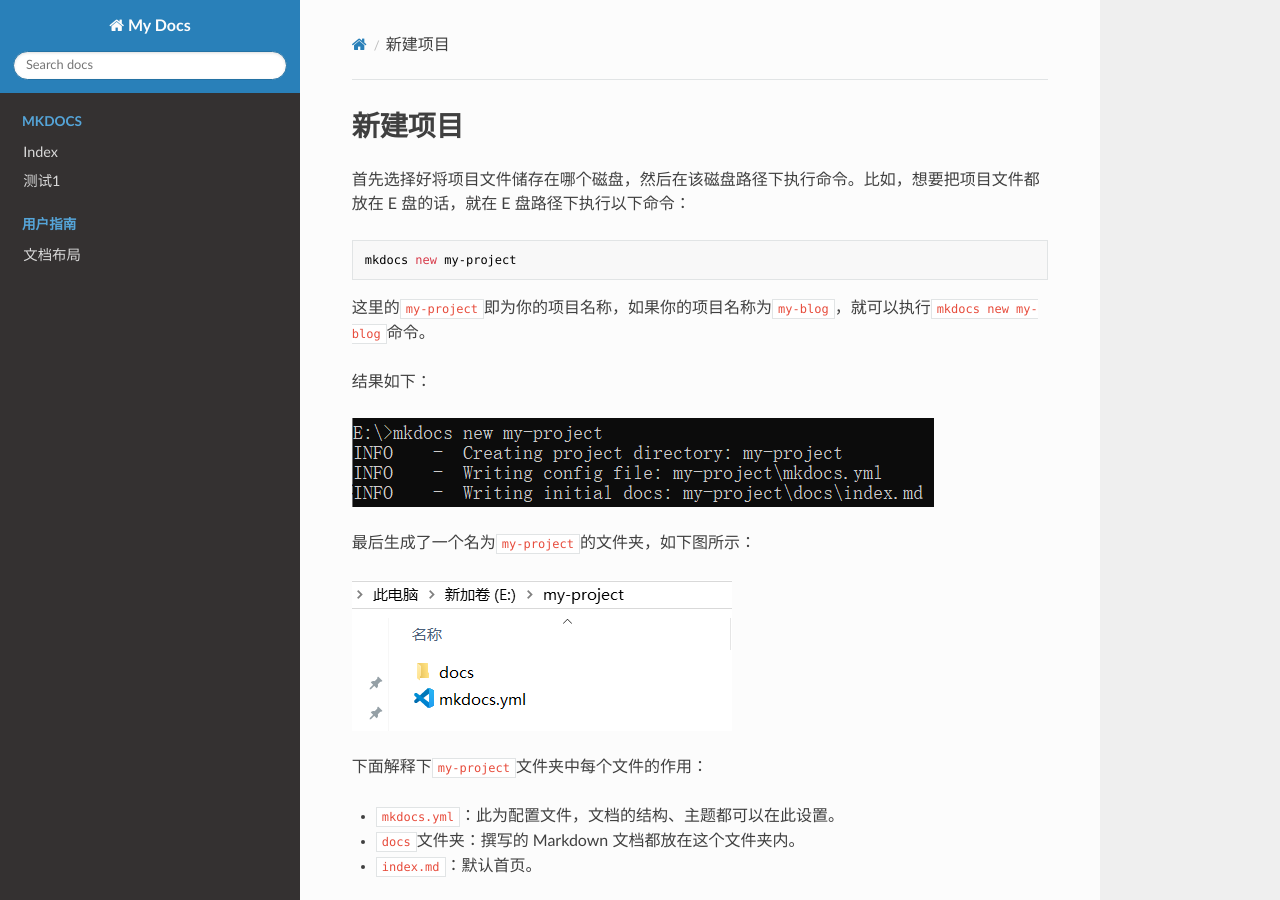
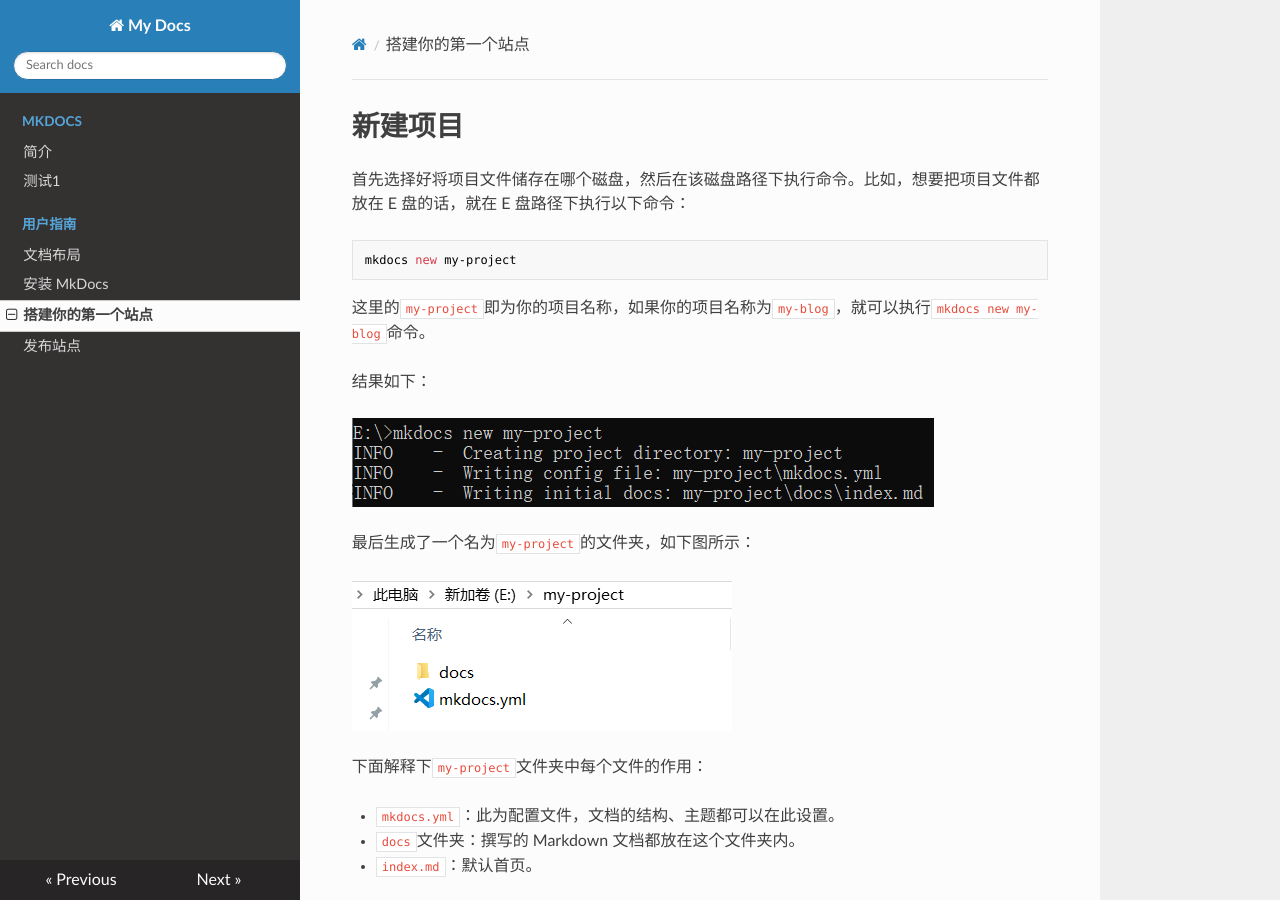
Before and after one commit to MkDocs-Like-Code/mkdocs-tutorial, an MkDocs documentation site: the page built from docs/搭建你的第一个站点.md, in a window 1280 px wide and 900 px high. Built offline with MkDocs 1.6.1, drawn with Linux system fonts in a browser that asks for light colours; nearby versions of some CDN libraries; old or Windows-style settings are respelled for this version of MkDocs.

Commit message:
Update mkdocs.yml

```diff
--- a/mkdocs.yml
+++ b/mkdocs.yml
@@ -2,7 +2,10 @@
 theme: readthedocs
 pages:
     - MkDocs:
-      - index.md
+      - 简介: index.md
       - test.md
     - 用户指南:
       - user-guide/setting-multiple-directories.md
+    - 安装 MkDocs: 安装 MkDocs.md
+    - 搭建你的第一个站点: 搭建你的第一个站点.md
+    - 发布站点: 将站点发布到网络上.md
```
